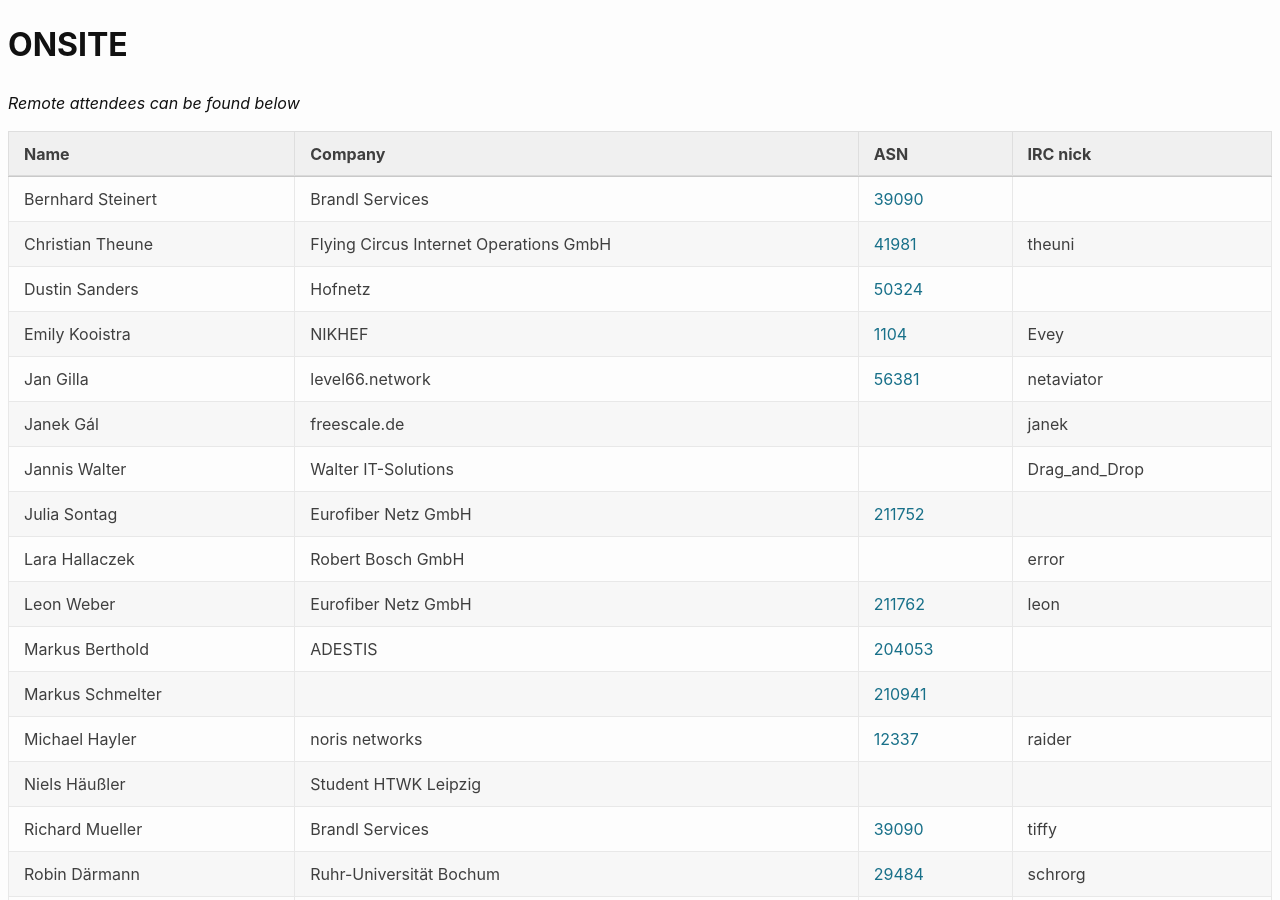
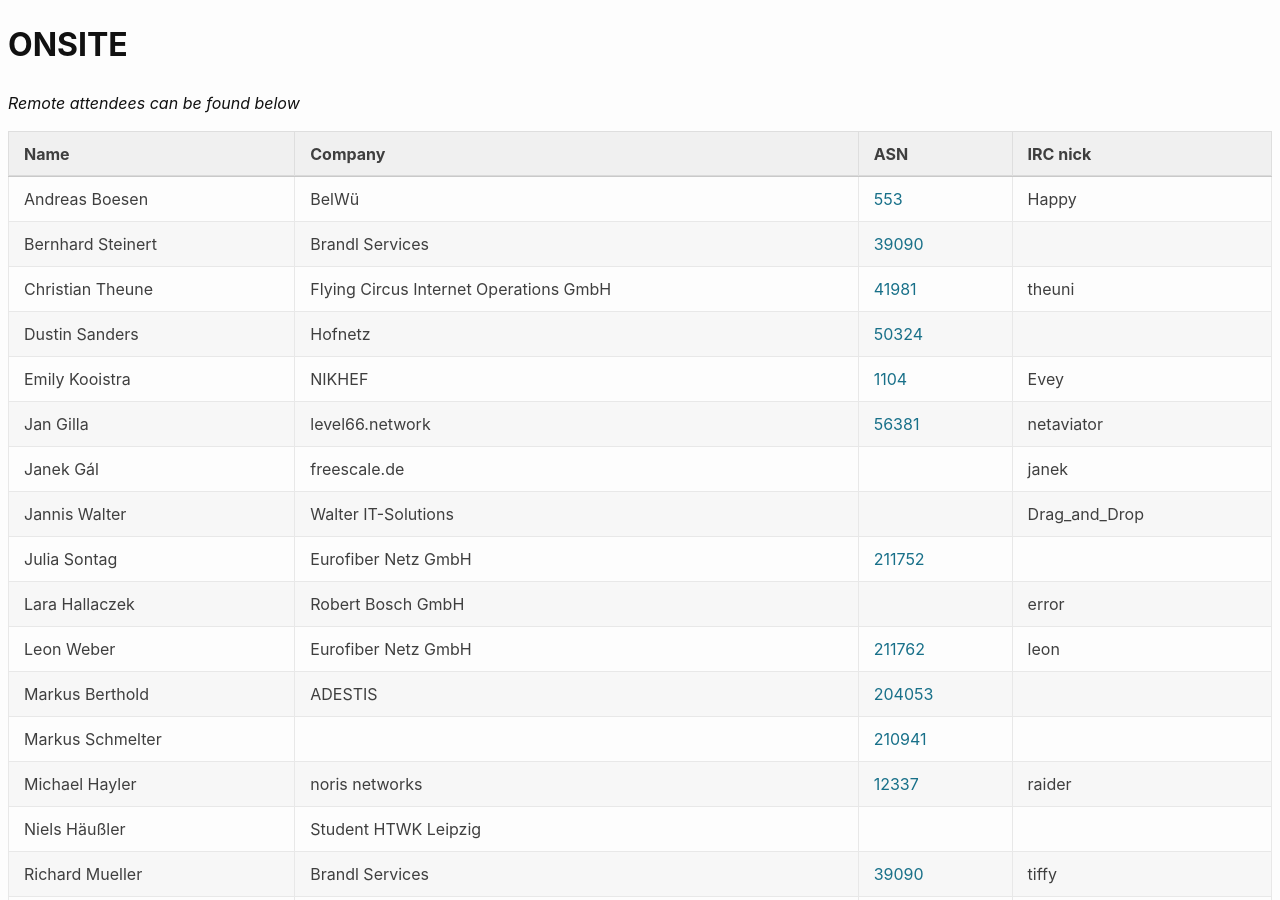
Before and after one commit to denog/pretix-attendeelist, a Jekyll site: the page built from denog16/index.markdown, in a window 1280 px wide and 900 px high. Built offline with Jekyll 4.4.1, drawn with Linux system fonts in a browser that asks for light colours.

Commit message:
Latest data: Thu Jul  4 14:47:43 UTC 2024

```diff
--- a/_data/attendees_denog16_onsite.json
+++ b/_data/attendees_denog16_onsite.json
@@ -1,4 +1,10 @@
 [
+  {
+    "name": "Andreas Boesen",
+    "company": "BelWü",
+    "irc": "Happy",
+    "asn": "553"
+  },
   {
     "name": "Bernhard Steinert",
     "company": "Brandl Services",
```
